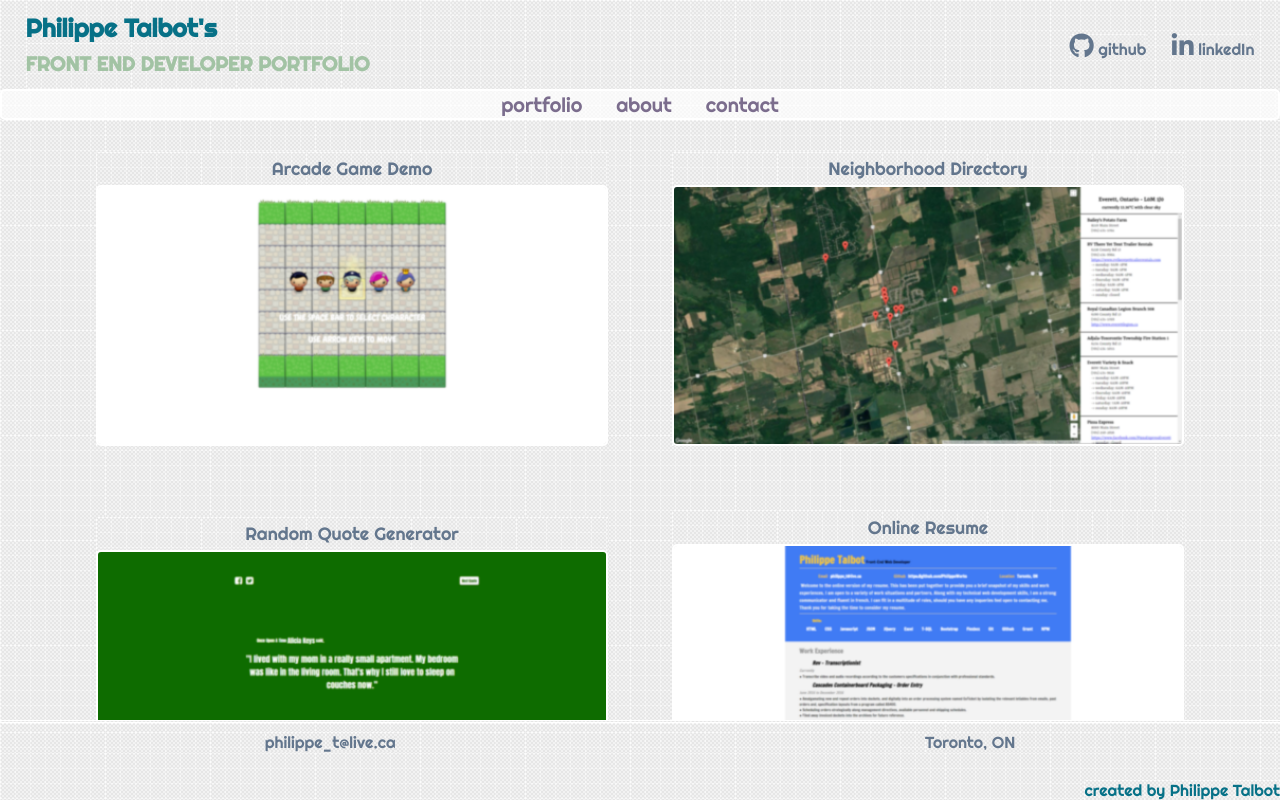
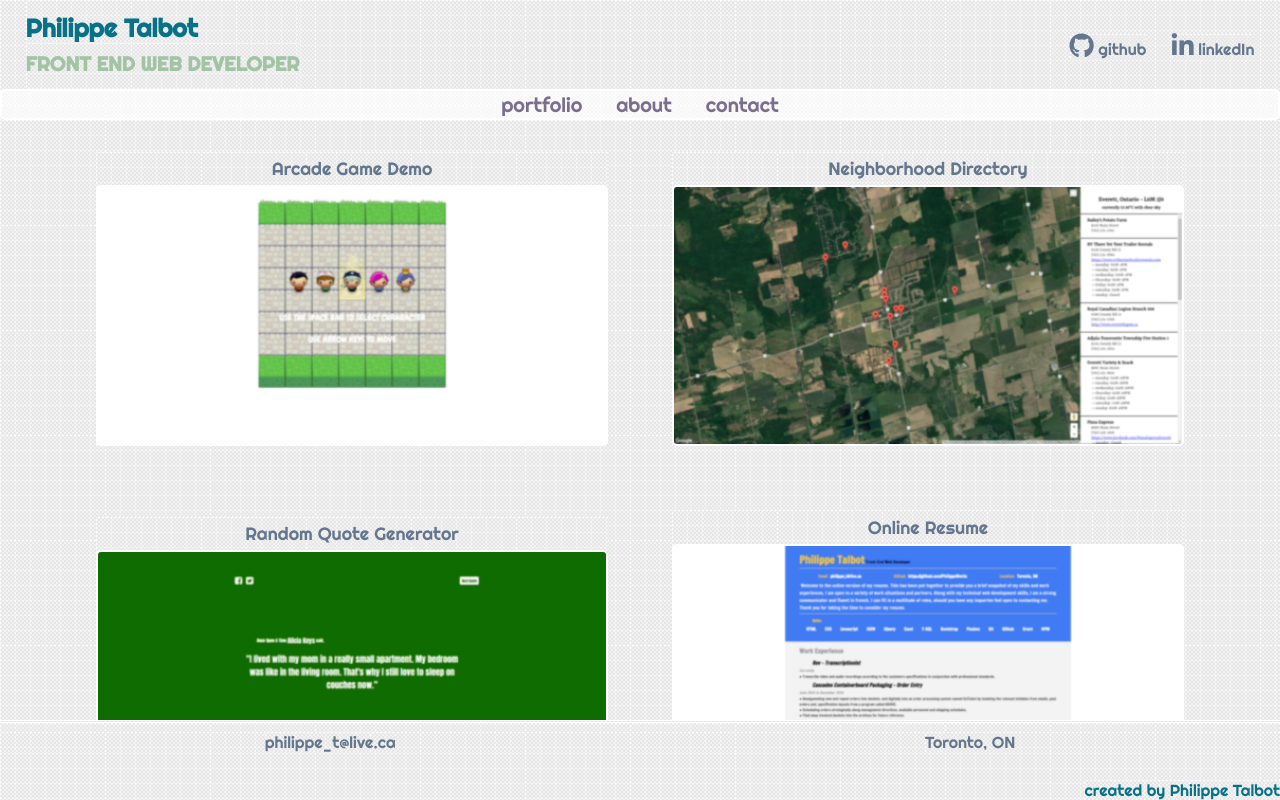
Before and after one commit to PhilippeWorks/DeprecatedPortfolio, a website with bundled scripts: page index.html in a window 1280 px wide. Built offline with nearby package versions, Linux system fonts and the light colour scheme.

Commit message:
Changed title and subtitle

```diff
--- a/index.html
+++ b/index.html
@@ -16,8 +16,8 @@
 
 	<div id=top-half-header>
 		<div id="header-tags-grouping">
-			<h1 id="title" class="header-tags">Philippe Talbot's</h1>
-			<h2 id="subtitle" class="header-tags">FRONT END DEVELOPER PORTFOLIO</h2>
+			<h1 id="title" class="header-tags">Philippe Talbot</h1>
+			<h2 id="subtitle" class="header-tags">FRONT END WEB DEVELOPER</h2>
 		</div>
 
 
@@ -37,7 +37,7 @@
 <div id="content">
 	<div id="about">
 		<div id="about-img-grouping">
-			<img id="about-me-pic" src="imgs/profile-pic.png" alt="phil talbot profile picture"> 		<p>	I'm a skilled web developer based out of Toronto. I'm primarily self-taught, and continuously deepening my understanding of web development. I can offer an ever expanding understanding of responsive web design, website optimization, asynchronous programming, css preprocessors, javascript frameworks, command line tools, version control, back-end development, databases and third party API's. I'm able to use the mentioned with a solid grasp of the essentials, html, css and javascript, to build highly performant web applications. </p>
+			<img id="about-me-pic" src="imgs/profile-pic.png" alt="phil talbot profile picture"> 		<p>	I'm a skilled   web developer based out of Toronto. I'm primarily self-taught, and continuously deepening my understanding of web development. I can offer an ever expanding understanding of responsive web design, website optimization, asynchronous programming, css preprocessors, javascript frameworks, command line tools, version control, back-end development, databases and third party API's. I'm able to use the mentioned with a solid grasp of the essentials, html, css and javascript, to build highly performant web applications. </p>
 
 		</div>
 	</div>
```
